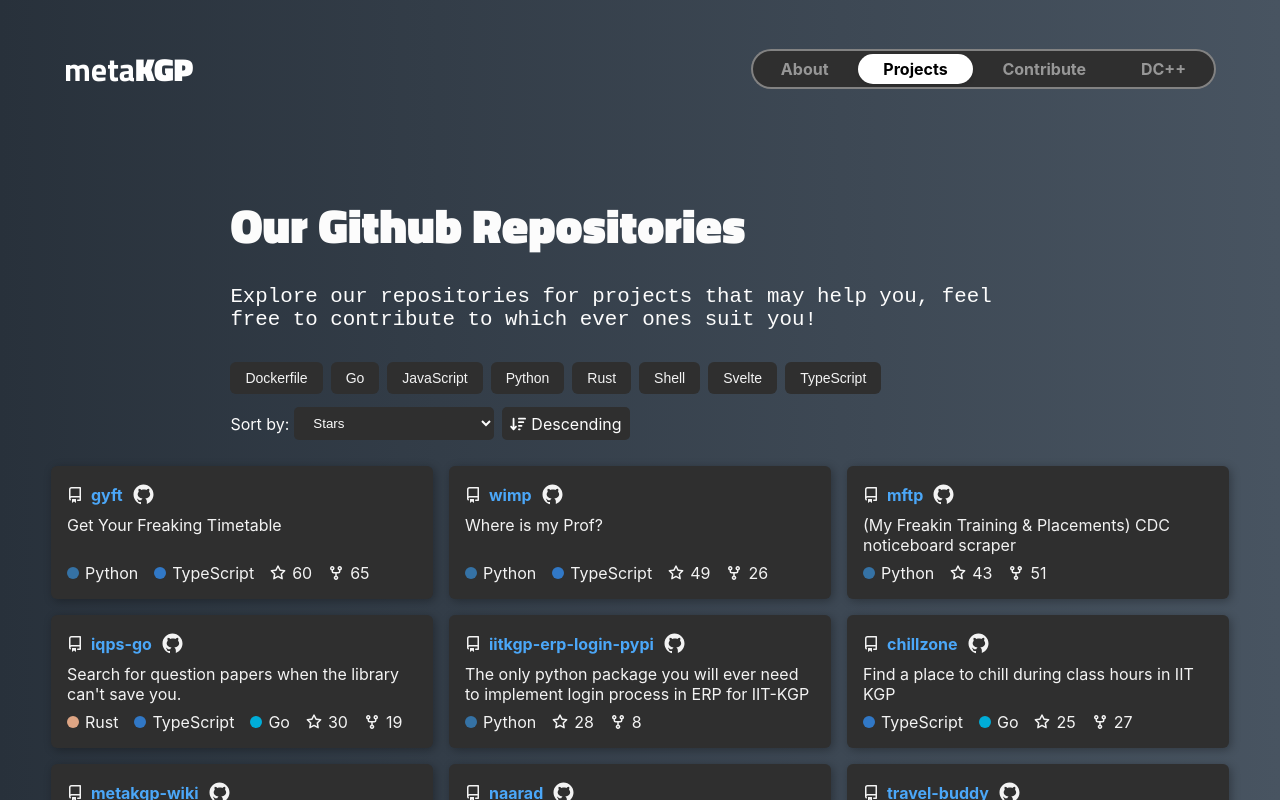
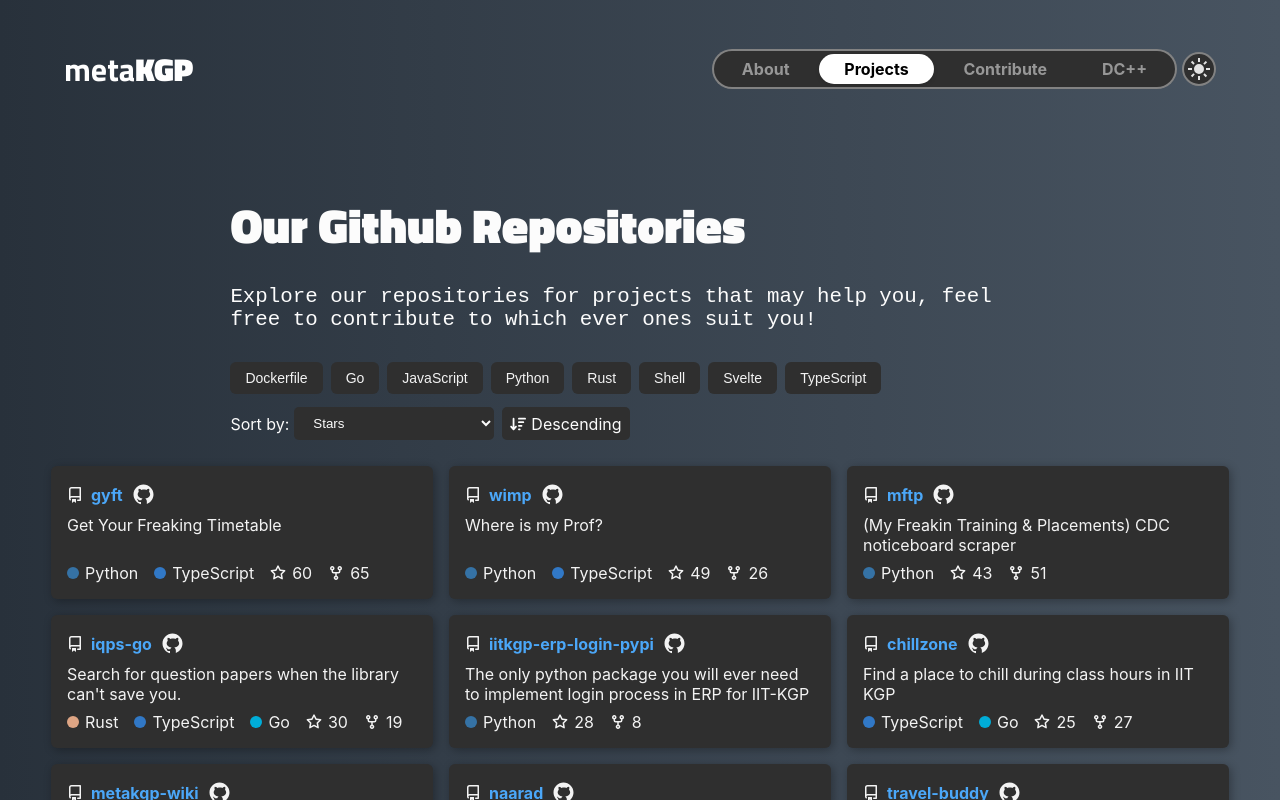
Before and after one commit to metakgp/metakgp.org, a React (Vite) app: page /#/projects in a window 1280 px wide. Built offline with nearby package versions, Linux system fonts and the light colour scheme; a web font is replaced by a local one.

Commit message:
added theme toggle

```diff
--- a/src/sections/Header.tsx
+++ b/src/sections/Header.tsx
@@ -1,5 +1,7 @@
-import React from "react";
+import React, { useEffect, useState } from "react";
 import "../styles/sections/header.css";
+import DarkMode from "../assets/darkmode.svg";
+import LightMode from "../assets/lightmode.svg";
 import { Link, useLocation } from "react-router-dom";
 
 const NavElement = ({ route, isActive }: { route: string, isActive: boolean }) => {
@@ -11,17 +13,36 @@
 export const HeaderSection = () => {
   const location = useLocation();
   const pages = ["about", "projects", "contribute", "dc"];
+  const [theme, setTheme] = useState(() => {
+    return localStorage.getItem("theme") || "dark";
+  });
+  useEffect(() => {
+    document.documentElement.setAttribute("data-theme", theme);
+    localStorage.setItem("theme", theme);
+  }, [theme]);
 
   return (
     <div className="header">
       <Link to={"https://wiki.metakgp.org"} className="metakgp-logo-link">
         <h1 className='metakgp-logo' data-set="metaKGP" ><span className='bold'>meta</span><span className='black'>KGP</span></h1>
       </Link>
-      <nav className="nav-bar">
-        {pages.map((page) => (
-          <NavElement route={page} isActive={location.pathname.slice(1) === page} />
-        ))}
-      </nav>
+      <div className="nav-container">
+        <nav className="nav-bar">
+          {pages.map((page) => (
+            <NavElement route={page} isActive={location.pathname.slice(1) === page} />
+          ))}
+        </nav>
+        {/* Theme toggle */}
+        <button
+          className="theme-toggle"
+          onClick={() => setTheme(theme === "dark" ? "light" : "dark")}
+          aria-label="Toggle theme">
+          <img
+            src={theme === "dark" ? LightMode : DarkMode}
+            alt={theme === "dark" ? "Switch to light mode" : "Switch to dark mode"}
+          />
+        </button>
+      </div>
     </div>
   )
 }
--- a/src/styles/components/FeaturedDisplay.css
+++ b/src/styles/components/FeaturedDisplay.css
@@ -1,3 +1,11 @@
+:root{
+  --title_color: white;
+}
+
+[data-theme="light"]{
+  --title_color: #485461;
+}
+
 .featured-display {
   display: flex;
   flex-direction: column;
@@ -52,7 +60,7 @@
 }
 
 .featured-repo-title {
-  color: white;
+  color: var(--title_color);
   text-decoration: none;
 }
 
--- a/src/styles/components/SortDropdown.css
+++ b/src/styles/components/SortDropdown.css
@@ -21,6 +21,7 @@
   justify-content: center;
   align-items: center;
   background-color: #2f2f2f;
+  color: #fcfcfc;
   border-radius: 5px;
 
   user-select: none;
--- a/src/styles/global.css
+++ b/src/styles/global.css
@@ -1,3 +1,15 @@
+:root{
+  --left_background: #28313b;
+  --right_background: #485461;
+  --text: #fcfcfc;
+}
+
+[data-theme="light"]{
+  --left_background: #c1c1bf;
+  --right_background: #ededea;
+  --text: #393f45;
+}
+
 html,
 body,
 #root {
@@ -7,10 +19,10 @@
     'Ubuntu', 'Cantarell', 'Fira Sans', 'Droid Sans', 'Helvetica Neue',
     sans-serif;
   /* background: #2f2f2f69; */
-  background: linear-gradient(90deg, #28313b, #485461);
+  background: linear-gradient(90deg, var(--left_background), var(--right_background));
   /* background: linear-gradient(90deg, #2c3e50, #000000); */
   animation: gradient_anim 23s ease infinte;
-  color: #fcfcfc;
+  color: var(--text);
   -webkit-font-smoothing: antialiased;
   -moz-osx-font-smoothing: grayscale;
   height: 100%;
--- a/src/styles/pages/dc.css
+++ b/src/styles/pages/dc.css
@@ -1,3 +1,11 @@
+:root{
+    --dc_image_text: #9ca3af;
+}
+
+[data-theme="light"]{
+    --dc_image_text: #2f2f2f;
+}
+
 .dc-image-container {
     display: flex;
     justify-content: center;
@@ -11,7 +19,7 @@
 .dc-image-container figcaption {
     text-align: center;
     font-style: italic;
-    color: #9ca3af;
+    color: var(--dc_image_text);
 }
 
 .dc-image {
--- a/src/styles/sections/Footer.css
+++ b/src/styles/sections/Footer.css
@@ -10,6 +10,7 @@
 }
 
 .footer-col {
+  color: #f5f6f0;
   width: 33%;
 }
 
--- a/src/styles/sections/header.css
+++ b/src/styles/sections/header.css
@@ -1,7 +1,21 @@
 /* Header Element Styling*/
 
+:root{
+  --metakgp_text: #fff;
+}
+
+[data-theme="light"]{
+  --metakgp_text: #2f2f2f;
+}
+
 .metakgp-logo-link {
-  color: #fff;
+  color: var(--metakgp_text);
+}
+
+.nav-container {
+  display: flex;
+  align-items: center;
+  gap: 5px;
 }
 
 .header {
@@ -18,6 +32,11 @@
   gap: 3rem;
 }
 
+.theme-toggle {
+  cursor: pointer;
+}
+
+.theme-toggle,
 .nav-bar {
   float: right;
   display: flex;
@@ -76,6 +95,7 @@
     gap: 0.5rem;
   }
 
+  .theme-toggle,
   .nav-bar {
     justify-content: space-between;
     width: 100%;
@@ -85,7 +105,7 @@
   .nav-element,
   .active-nav-element,
   .slack-link {
-    padding: 6px 12px;
+    padding: 6px 7px;
     font-size: 1rem;
     white-space: nowrap;
   }
--- a/src/styles/sections/hero.css
+++ b/src/styles/sections/hero.css
@@ -1,4 +1,12 @@
 /* Hero Section Styling */
+
+:root{
+  --hero_text: #fcfcfcbf;
+}
+
+[data-theme="light"]{
+  --hero_text: #2f2f2f;
+}
 
 .hero-container {
   display: flex;
@@ -32,7 +40,7 @@
   font-style: normal;
   font-size: 1.3rem;
   text-align: left;
-  color: #fcfcfcbf;
+  color: var(--hero_text);
   text-wrap: wrap;
 }
 
```
Also changed, not shown: src/assets/darkmode.svg (added), src/assets/lightmode.svg (added).
